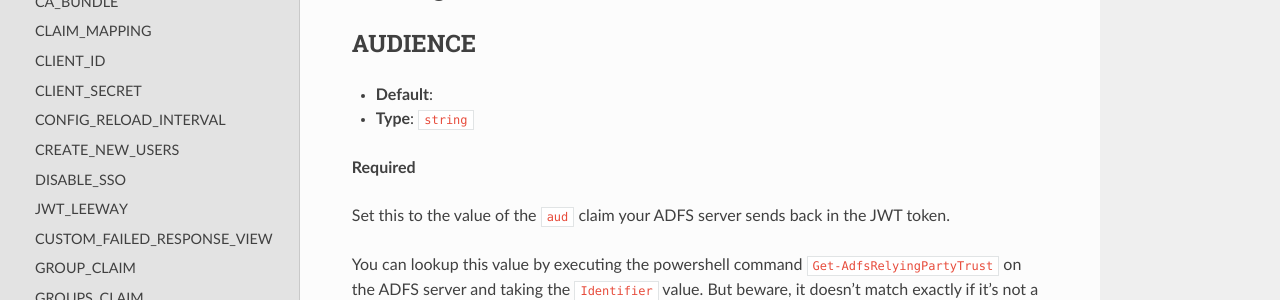
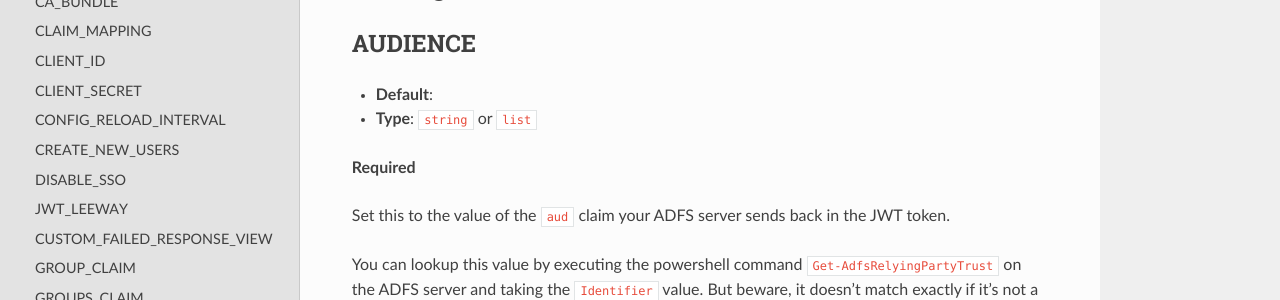
Before and after one commit to snok/django-auth-adfs, a Sphinx documentation site: the page built from docs/settings_ref.rst, in a window 1280 px wide and 900 px high. Shown: the part 133-433 px from the top of the window. Built offline with Sphinx 7.4.7 and the Read the Docs theme 2.0.0, drawn with Linux system fonts in a browser that asks for light colours; pages that are not in the unit, such as notebooks, are missing from menus.

Commit message:
Update docs to include audience list
Underlying JWT library supports validating tokens against a list of audiences.

```diff
--- a/docs/settings_ref.rst
+++ b/docs/settings_ref.rst
@@ -8,7 +8,7 @@ Settings Reference
 AUDIENCE
 --------
 * **Default**:
-* **Type**: ``string``
+* **Type**: ``string`` or ``list``
 
 **Required**
 
```
